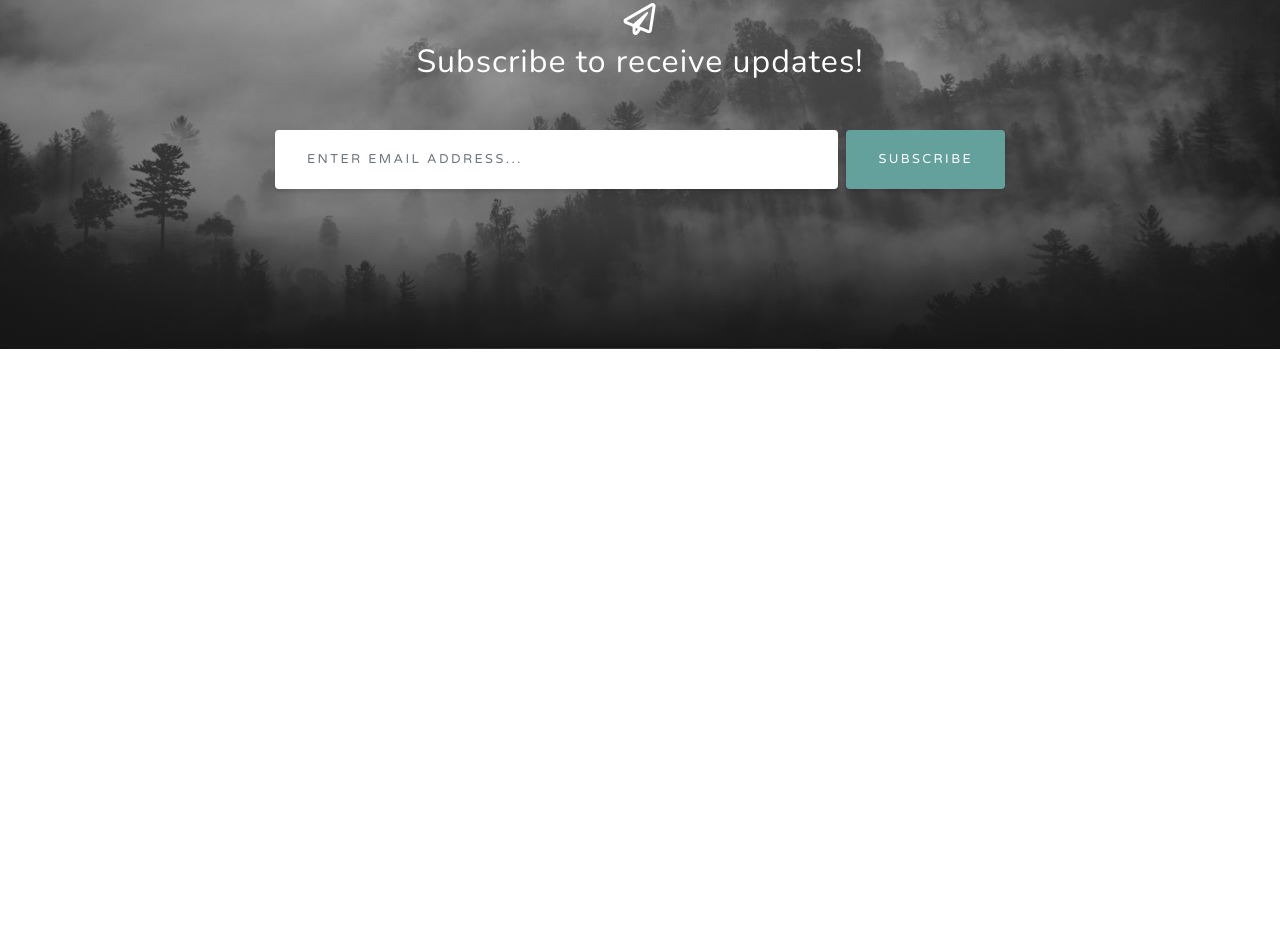
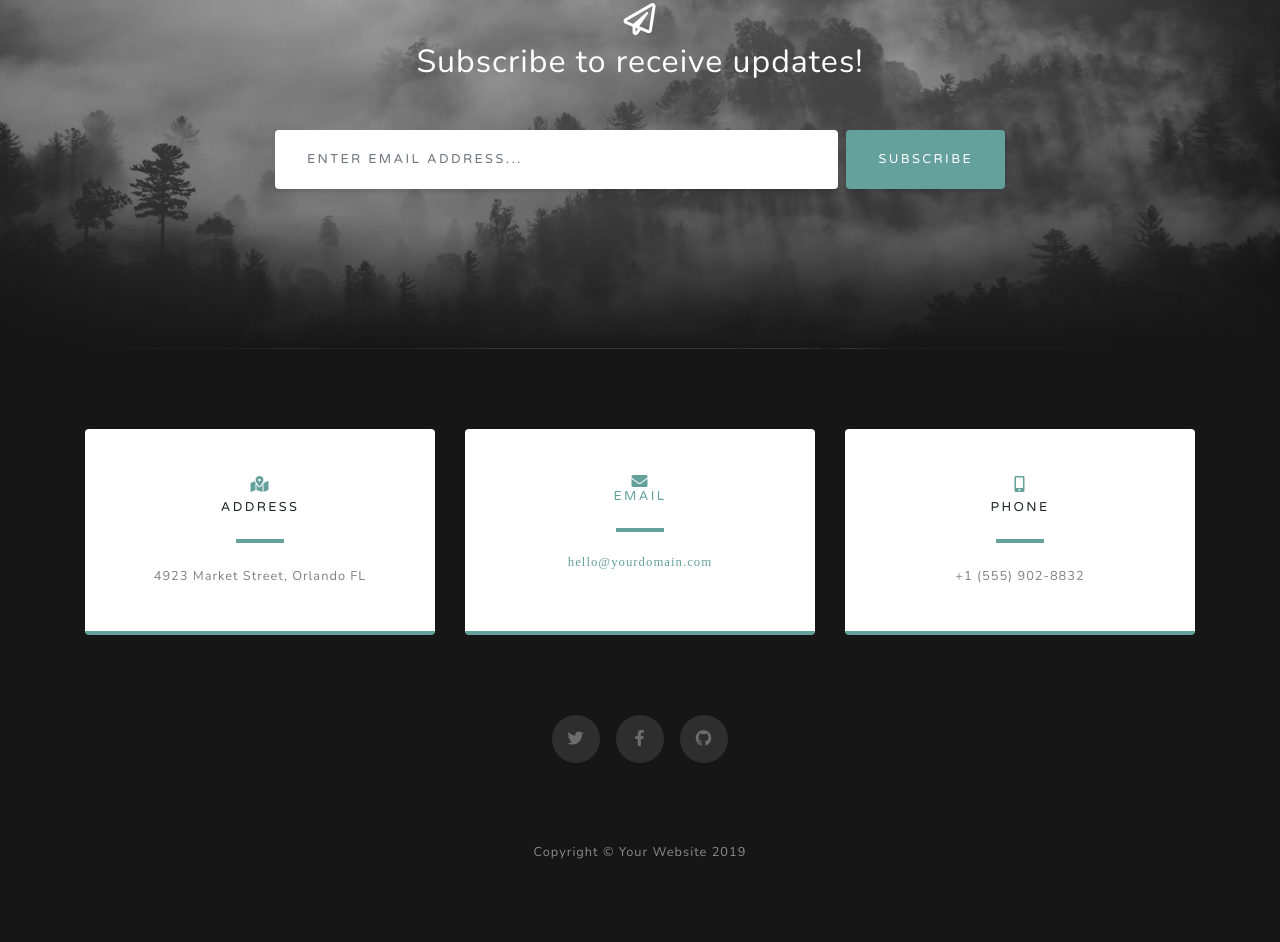
Before and after one commit to HponeThitHtoo/startbootstrap-grayscale, a plain HTML site: page index.html in a window 1280 px wide. Shown: the part 3268-4210 px from the top of the page. Before the commit the page ends 3617 px from the top, so only its background shows below. Drawn offline with nearby package versions, Linux system fonts and the light colour scheme.

Commit message:
added contact section and footer

```diff
--- a/css/style.css
+++ b/css/style.css
@@ -266,3 +266,53 @@ a:focus, a:hover {
   letter-spacing: 0.15rem;
   border: 0;
 }
+
+/* Contact Section */
+.contact-section {
+  padding: 5rem 0 0;
+}
+
+.contact-section .card {
+  border: 0;
+  border-bottom: 0.25rem solid #64a19d;
+}
+
+.contact-section .card h4 {
+  font-size: 0.8rem;
+  font-family: 'Varela Round';
+  text-transform: uppercase;
+  letter-spacing: 0.15rem;
+}
+
+.contact-section .card hr {
+  border-color: #64a19d;
+  border-width: 0.25rem;
+  width: 3rem;
+}
+
+.contact-section .social {
+  margin-top: 5rem;
+}
+
+.contact-section .social a {
+  text-align: center;
+  height: 3rem;
+  width: 3rem;
+  background: rgba(255, 255, 255, 0.1);
+  border-radius: 100%;
+  line-height: 3rem;
+  color: rgba(255, 255, 255, 0.3);
+}
+
+.contact-section .social a:hover {
+  color: rgba(255, 255, 255, 0.5);
+}
+
+.contact-section .social a:active {
+  color: #fff;
+}
+
+/* Footer */
+footer {
+  padding: 5rem 0;
+}
--- a/index.html
+++ b/index.html
@@ -136,6 +136,72 @@
     </div>
   </section>
 
+  <!-- Contact Section -->
+  <section class="contact-section bg-black">
+    <div class="container">
+
+      <div class="row">
+
+        <div class="col-md-4 mb-3 mb-md-0">
+          <div class="card py-4 h-100">
+            <div class="card-body text-center">
+              <i class="fas fa-map-marked-alt text-primary mb-2"></i>
+              <h4 class="text-uppercase m-0">Address</h4>
+              <hr class="my-4">
+              <div class="small text-black-50">4923 Market Street, Orlando FL</div>
+            </div>
+          </div>
+        </div>
+
+        <div class="col-md-4 mb-3 mb-md-0">
+          <div class="card py-4 h-100">
+            <div class="card-body text-center">
+              <i class="fas fa-envelope text-primary mb-2">
+                <h4 class="text-uppercase m-0">Email</h4>
+                <hr class="my-4">
+                <div class="small text-black-50">
+                  <a href="#">hello@yourdomain.com</a>
+                </div>
+              </i>
+            </div>
+          </div>
+        </div>
+
+        <div class="col-md-4 mb-3 mb-md-0">
+          <div class="card py-4 h-100">
+            <div class="card-body text-center">
+              <i class="fas fa-mobile-alt text-primary mb-2"></i>
+              <h4 class="text-uppercase m-0">Phone</h4>
+              <hr class="my-4">
+              <div class="small text-black-50">+1 (555) 902-8832</div>
+            </div>
+          </div>
+        </div>
+
+      </div>
+
+      <div class="social d-flex justify-content-center">
+        <a href="#" class="mx-2" onclick="return false;">
+          <i class="fab fa-twitter"></i>
+        </a>
+        <a href="#" class="mx-2" onclick="return false;">
+          <i class="fab fa-facebook-f"></i>
+        </a>
+        <a href="#" class="mx-2" onclick="return false;">
+          <i class="fab fa-github"></i>
+        </a>
+      </div>
+
+    </div>
+  </section>
+
+  <!-- Footer -->
+  <footer class="bg-black small text-center text-white-50">
+    <div class="container">
+      Copyright &copy; Your Website 2019
+    </div>
+  </footer>
+
   <!-- jQuery -->
   <script src="https://cdnjs.cloudflare.com/ajax/libs/jquery/3.5.1/jquery.min.js" integrity="sha256-9/aliU8dGd2tb6OSsuzixeV4y/faTqgFtohetphbbj0=" crossorigin="anonymous"></script>
   <!-- popper js -->
```
